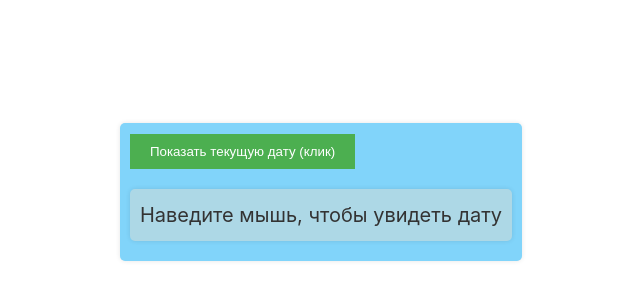
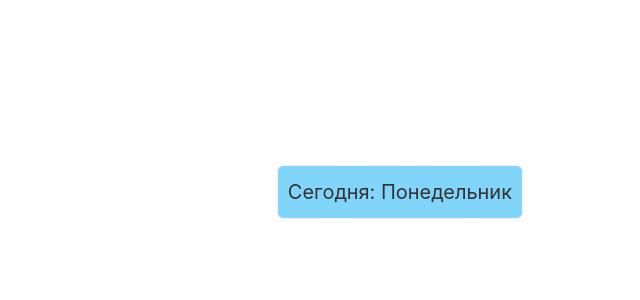
Before and after one commit to rayssssbush/vue_uch, a Vue app: page / in a window 1280 px wide. Shown: the part 208-508 px from the top of the page, without its empty margins (118-758 px from the left). Built offline with nearby package versions, Linux system fonts and the light colour scheme.

Commit message:
Задание 9

```diff
--- a/src/App.vue
+++ b/src/App.vue
@@ -4,30 +4,31 @@ import TheWelcome from './components/TheWelcome.vue'
 </script>
 <template>
 	<div>
-		<!-- Кнопка для вывода даты по клику -->
-		<button @click="showDate">Показать текущую дату (клик)</button>
-
-		<!-- Элемент для вывода даты по наведению -->
-		<div
-			@mouseover="showDate"
-			style="
-				margin-top: 20px;
-				padding: 10px;
-				background-color: lightblue;
-				text-align: center;
-			"
-		>
-			Наведите мышь, чтобы увидеть дату
-		</div>
+		<p>Сегодня: {{ getCurrentDay() }}</p>
 	</div>
 </template>
 
 <script>
 export default {
 	methods: {
-		showDate() {
-			const currentDate = new Date()
-			alert(`Текущая дата: ${currentDate.toLocaleString()}`)
+		// Вспомогательный метод для получения дня недели по числу
+		getDayByNumber(dayNumber) {
+			const days = [
+				'Воскресенье',
+				'Понедельник',
+				'Вторник',
+				'Среда',
+				'Четверг',
+				'Пятница',
+				'Суббота',
+			]
+			return days[dayNumber]
+		},
+
+		// Основной метод для вывода текущего дня недели
+		getCurrentDay() {
+			const currentDayNumber = new Date().getDay() // Получаем число дня недели (0 - Воскресенье, 1 - Понедельник и т.д.)
+			return this.getDayByNumber(currentDayNumber)
 		},
 	},
 }
@@ -35,21 +36,6 @@ export default {
 
 <style scoped>
 /* Стили по желанию */
-button {
-	padding: 10px 20px;
-	background-color: #4caf50;
-	color: white;
-	border: none;
-	cursor: pointer;
-}
-
-button:hover {
-	background-color: #45a049;
-}
-
-div {
-	cursor: pointer;
-}
 </style>
 
 <style scoped>
```
